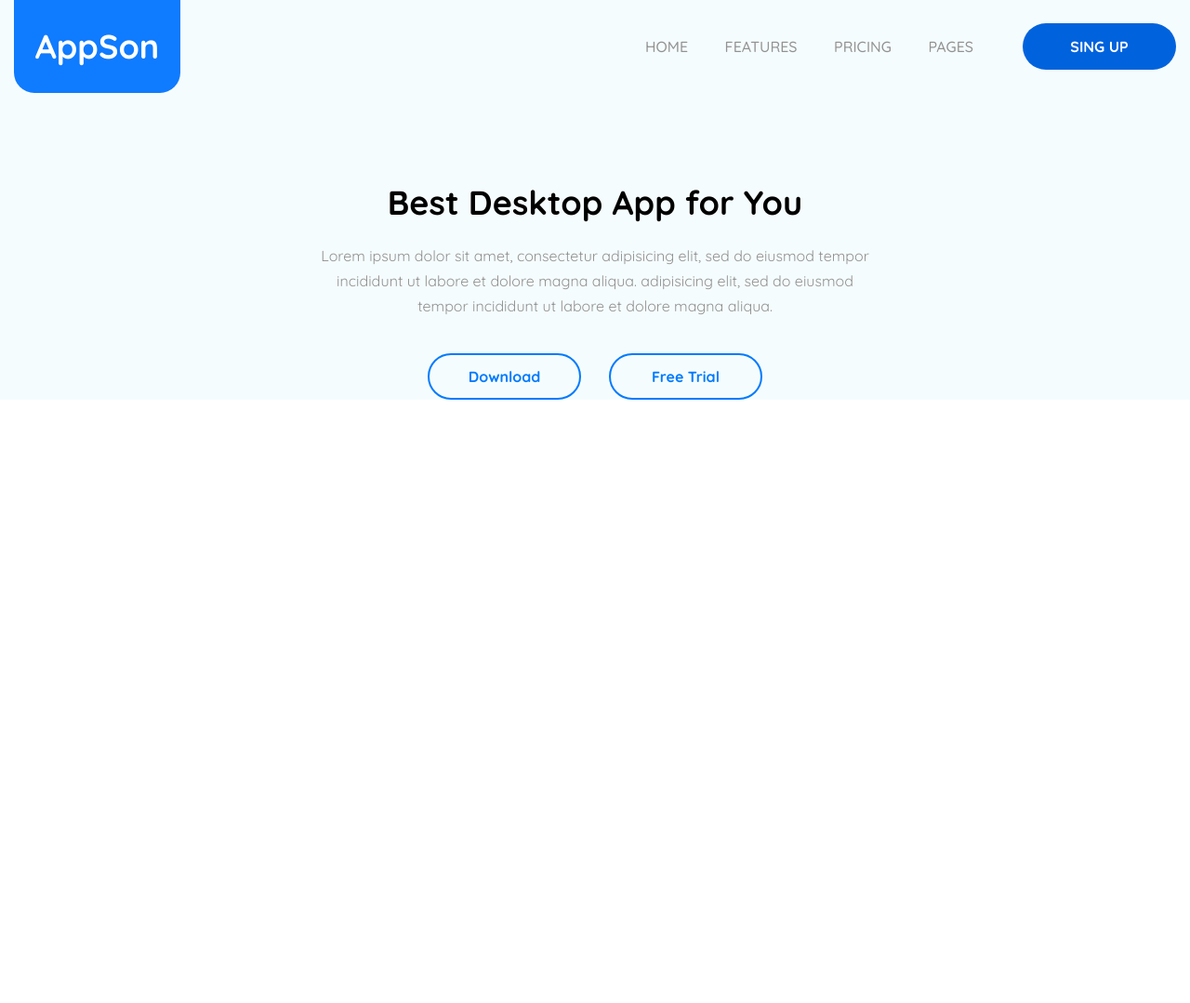
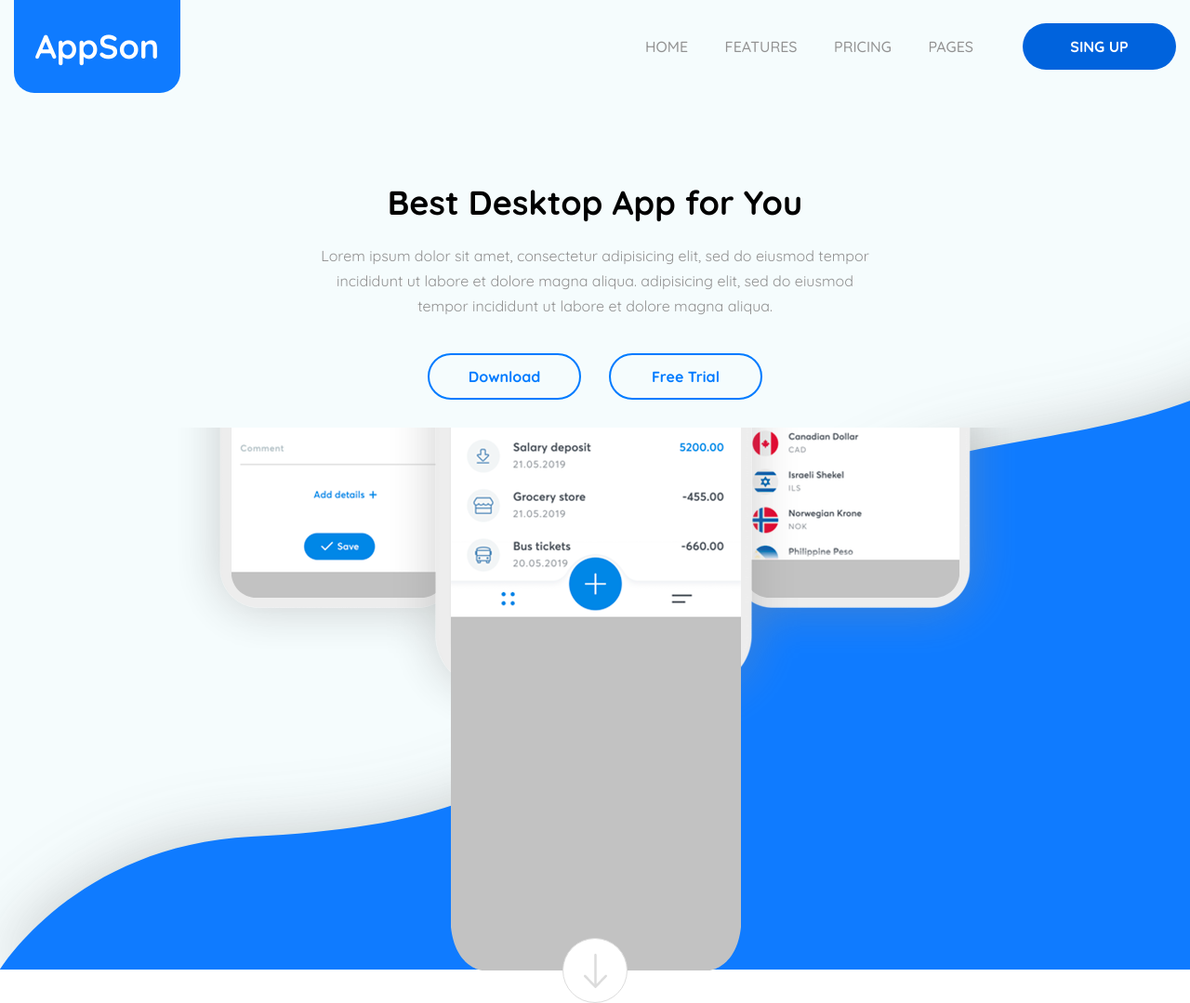
Before and after one commit to Biruang/AcademyTask1, a website: page index.html in a window 1280 px wide. Shown: the whole page at 93% size. Before the commit the page ends 800 px from the top, so only its background shows below. Drawn offline with nearby package versions, Linux system fonts and the light colour scheme.

Commit message:
All Header ready without background

```diff
--- a/index.html
+++ b/index.html
@@ -58,6 +58,12 @@
                 </div>
             </div>
         </div>
+
+        <div class="header-device"></div>
+
+        <button class="btn rounded-circle header-scroll" type="button">
+            <img src="./static/img/Arrow-down.png" alt="Scroll down">
+        </button>
     </header>
 
     <script src="./node_modules/jquery/dist/jquery.js"></script>
--- a/style.css
+++ b/style.css
@@ -37,6 +37,9 @@ h5{
 /*Header*/
 .header{
     background-color: #f5fcfd;
+    position: relative;
+    background-image: url("./static/img/Header-background.svg");
+
 }
 
 /*Header-Nav*/
@@ -151,3 +154,23 @@ h5{
     font-weight: 700;
     border-width: 2px;
 }
+
+/*Header-Device*/
+.header-device{
+    margin-top: 30px;
+    background-position: bottom;
+    background-repeat: no-repeat;
+    height: 584px;
+    background-image: url("./static/img/Device.png");
+}
+
+/*Header-Scroll*/
+.header-scroll{
+    height: 70px;
+    width: 70px;
+    background: #ffffff;
+    border: 1px solid #dcdcdc;
+    position: absolute;
+    right: calc(50% - 35px);
+    bottom: -35px;
+}
```
Also changed, not shown: static/img/Arrow-down.png (added), static/img/Device.png (added), static/img/Header-background.svg (added).
